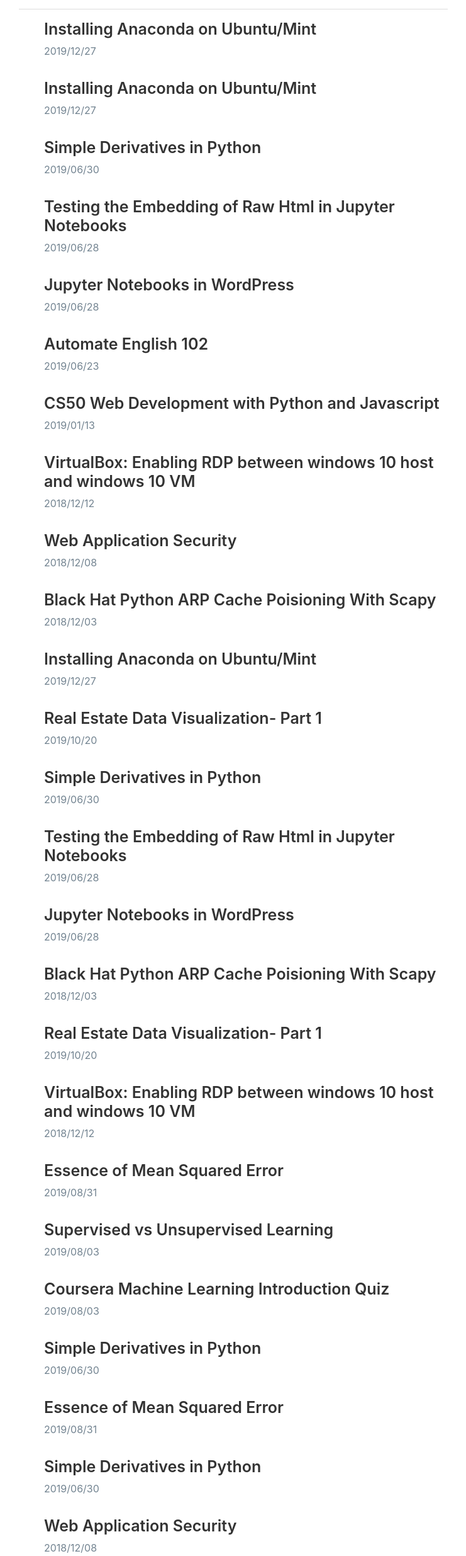
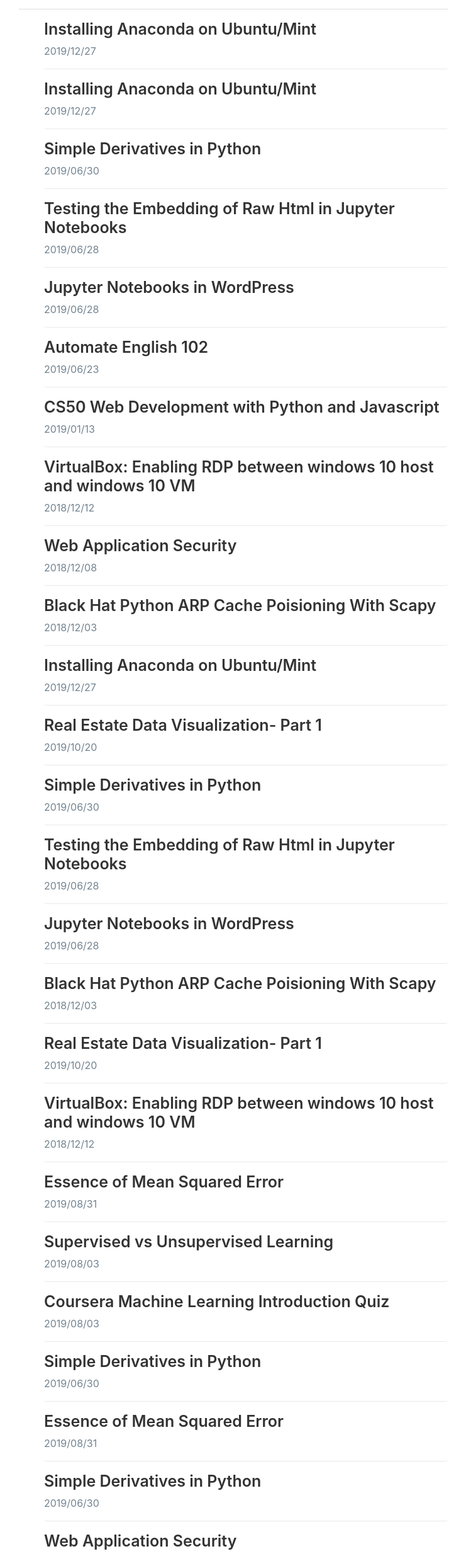
Before and after one commit to johnathaningle/johnathaningle, a plain HTML site: page categories/index.html in a window 1280 px wide. Shown: the part 270-2740 px from the top of the page at 63% size, without its empty margins (269-1010 px from the left). Drawn offline with nearby package versions, Linux system fonts and the light colour scheme.

Commit message:
Complete wordpress migration and update styles

```diff
--- a/categories/index.html
+++ b/categories/index.html
@@ -102,7 +102,7 @@
 
                         <ul class="list-unstyled">
 
-    <li>
+    <li class="post-container">
         <h2 class="meta-title"><a href="https://johnathaningle.github.io/posts/installing-anaconda-on-ubuntu-mint/">Installing Anaconda on Ubuntu/Mint</a></h2>
         <div class="meta-date">
             <time>2019/12/27</time>
@@ -113,63 +113,63 @@
 
                         <ul class="list-unstyled">
 
-    <li>
+    <li class="post-container">
         <h2 class="meta-title"><a href="https://johnathaningle.github.io/posts/installing-anaconda-on-ubuntu-mint/">Installing Anaconda on Ubuntu/Mint</a></h2>
         <div class="meta-date">
             <time>2019/12/27</time>
         </div>
     </li>
 
-    <li>
+    <li class="post-container">
         <h2 class="meta-title"><a href="https://johnathaningle.github.io/posts/simple-derivatives-in-python/">Simple Derivatives in Python</a></h2>
         <div class="meta-date">
             <time>2019/06/30</time>
         </div>
     </li>
 
-    <li>
+    <li class="post-container">
         <h2 class="meta-title"><a href="https://johnathaningle.github.io/posts/testing-the-embedding-of-raw-html-in-jupyter-notebooks/">Testing the Embedding of Raw Html in Jupyter Notebooks</a></h2>
         <div class="meta-date">
             <time>2019/06/28</time>
         </div>
     </li>
 
-    <li>
+    <li class="post-container">
         <h2 class="meta-title"><a href="https://johnathaningle.github.io/posts/jupyter-notebooks-in-wordpress/">Jupyter Notebooks in WordPress</a></h2>
         <div class="meta-date">
             <time>2019/06/28</time>
         </div>
     </li>
 
-    <li>
+    <li class="post-container">
         <h2 class="meta-title"><a href="https://johnathaningle.github.io/posts/automate-english-102/">Automate English 102</a></h2>
         <div class="meta-date">
             <time>2019/06/23</time>
         </div>
     </li>
 
-    <li>
+    <li class="post-container">
         <h2 class="meta-title"><a href="https://johnathaningle.github.io/posts/cs50-web-development-with-python-and-javascript/">CS50 Web Development with Python and Javascript</a></h2>
         <div class="meta-date">
             <time>2019/01/13</time>
         </div>
     </li>
 
-    <li>
+    <li class="post-container">
         <h2 class="meta-title"><a href="https://johnathaningle.github.io/posts/virtualbox-enabling-rdp-between-windows-10-host-and-windows-10-vm/">VirtualBox: Enabling RDP between windows 10 host and windows 10 VM</a></h2>
         <div class="meta-date">
             <time>2018/12/12</time>
         </div>
     </li>
 
-    <li>
+    <li class="post-container">
         <h2 class="meta-title"><a href="https://johnathaningle.github.io/posts/web-application-security/">Web Application Security</a></h2>
         <div class="meta-date">
             <time>2018/12/08</time>
         </div>
     </li>
 
-    <li>
+    <li class="post-container">
         <h2 class="meta-title"><a href="https://johnathaningle.github.io/posts/black-hat-python-arp-cache-poisioning-with-scapy/">Black Hat Python ARP Cache Poisioning With Scapy</a></h2>
         <div class="meta-date">
             <time>2018/12/03</time>
@@ -180,42 +180,42 @@
 
                         <ul class="list-unstyled">
 
-    <li>
+    <li class="post-container">
         <h2 class="meta-title"><a href="https://johnathaningle.github.io/posts/installing-anaconda-on-ubuntu-mint/">Installing Anaconda on Ubuntu/Mint</a></h2>
         <div class="meta-date">
             <time>2019/12/27</time>
         </div>
     </li>
 
-    <li>
+    <li class="post-container">
         <h2 class="meta-title"><a href="https://johnathaningle.github.io/posts/real-estate-data-visualization-part-1/">Real Estate Data Visualization- Part 1</a></h2>
         <div class="meta-date">
             <time>2019/10/20</time>
         </div>
     </li>
 
-    <li>
+    <li class="post-container">
         <h2 class="meta-title"><a href="https://johnathaningle.github.io/posts/simple-derivatives-in-python/">Simple Derivatives in Python</a></h2>
         <div class="meta-date">
             <time>2019/06/30</time>
         </div>
     </li>
 
-    <li>
+    <li class="post-container">
         <h2 class="meta-title"><a href="https://johnathaningle.github.io/posts/testing-the-embedding-of-raw-html-in-jupyter-notebooks/">Testing the Embedding of Raw Html in Jupyter Notebooks</a></h2>
         <div class="meta-date">
             <time>2019/06/28</time>
         </div>
     </li>
 
-    <li>
+    <li class="post-container">
         <h2 class="meta-title"><a href="https://johnathaningle.github.io/posts/jupyter-notebooks-in-wordpress/">Jupyter Notebooks in WordPress</a></h2>
         <div class="meta-date">
             <time>2019/06/28</time>
         </div>
     </li>
 
-    <li>
+    <li class="post-container">
         <h2 class="meta-title"><a href="https://johnathaningle.github.io/posts/black-hat-python-arp-cache-poisioning-with-scapy/">Black Hat Python ARP Cache Poisioning With Scapy</a></h2>
         <div class="meta-date">
             <time>2018/12/03</time>
@@ -226,14 +226,14 @@
 
                         <ul class="list-unstyled">
 
-    <li>
+    <li class="post-container">
         <h2 class="meta-title"><a href="https://johnathaningle.github.io/posts/real-estate-data-visualization-part-1/">Real Estate Data Visualization- Part 1</a></h2>
         <div class="meta-date">
             <time>2019/10/20</time>
         </div>
     </li>
 
-    <li>
+    <li class="post-container">
         <h2 class="meta-title"><a href="https://johnathaningle.github.io/posts/virtualbox-enabling-rdp-between-windows-10-host-and-windows-10-vm/">VirtualBox: Enabling RDP between windows 10 host and windows 10 VM</a></h2>
         <div class="meta-date">
             <time>2018/12/12</time>
@@ -244,28 +244,28 @@
 
                         <ul class="list-unstyled">
 
-    <li>
+    <li class="post-container">
         <h2 class="meta-title"><a href="https://johnathaningle.github.io/posts/essence-of-mean-squared-error/">Essence of Mean Squared Error</a></h2>
         <div class="meta-date">
             <time>2019/08/31</time>
         </div>
     </li>
 
-    <li>
+    <li class="post-container">
         <h2 class="meta-title"><a href="https://johnathaningle.github.io/posts/supervised-vs-unsupervised-learning/">Supervised vs Unsupervised Learning</a></h2>
         <div class="meta-date">
             <time>2019/08/03</time>
         </div>
     </li>
 
-    <li>
+    <li class="post-container">
         <h2 class="meta-title"><a href="https://johnathaningle.github.io/posts/coursera-machine-learning-introduction-quiz/">Coursera Machine Learning Introduction Quiz</a></h2>
         <div class="meta-date">
             <time>2019/08/03</time>
         </div>
     </li>
 
-    <li>
+    <li class="post-container">
         <h2 class="meta-title"><a href="https://johnathaningle.github.io/posts/simple-derivatives-in-python/">Simple Derivatives in Python</a></h2>
         <div class="meta-date">
             <time>2019/06/30</time>
@@ -276,14 +276,14 @@
 
                         <ul class="list-unstyled">
 
-    <li>
+    <li class="post-container">
         <h2 class="meta-title"><a href="https://johnathaningle.github.io/posts/essence-of-mean-squared-error/">Essence of Mean Squared Error</a></h2>
         <div class="meta-date">
             <time>2019/08/31</time>
         </div>
     </li>
 
-    <li>
+    <li class="post-container">
         <h2 class="meta-title"><a href="https://johnathaningle.github.io/posts/simple-derivatives-in-python/">Simple Derivatives in Python</a></h2>
         <div class="meta-date">
             <time>2019/06/30</time>
@@ -294,7 +294,7 @@
 
                         <ul class="list-unstyled">
 
-    <li>
+    <li class="post-container">
         <h2 class="meta-title"><a href="https://johnathaningle.github.io/posts/web-application-security/">Web Application Security</a></h2>
         <div class="meta-date">
             <time>2018/12/08</time>
@@ -305,7 +305,7 @@
 
                         <ul class="list-unstyled">
 
-    <li>
+    <li class="post-container">
         <h2 class="meta-title"><a href="https://johnathaningle.github.io/posts/black-hat-python-arp-cache-poisioning-with-scapy/">Black Hat Python ARP Cache Poisioning With Scapy</a></h2>
         <div class="meta-date">
             <time>2018/12/03</time>
--- a/css/custom.css
+++ b/css/custom.css
@@ -231,7 +231,14 @@ hr {
 .content .meta-date {
     font-size: 1rem;
     color: #738491;
-    margin-bottom: 2rem;
+    margin-bottom: 1rem;
+}
+
+.post-container {
+    border-radius: .25rem;
+    border-bottom: 1px solid #eaeaea;
+    padding: 0;
+    margin-bottom: 1rem;
 }
 
 .content .navigation .icon {
```
Also changed, not shown: index.html (+13 -20 lines), index.xml (+1 -10 lines), posts/index.html (+0 -4 lines), posts/index.xml (+1 -10 lines), sitemap.xml (+6 -9 lines), tags/index.html (+48 -48 lines).
